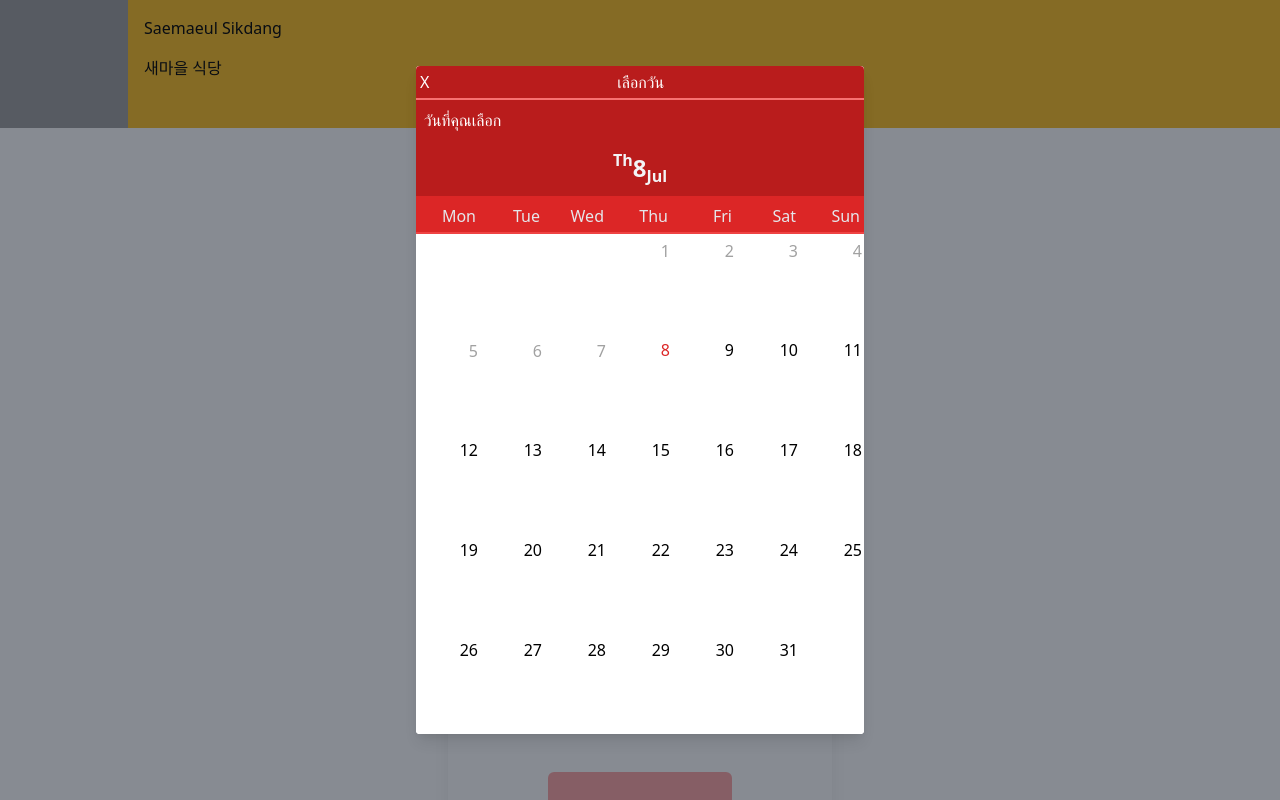
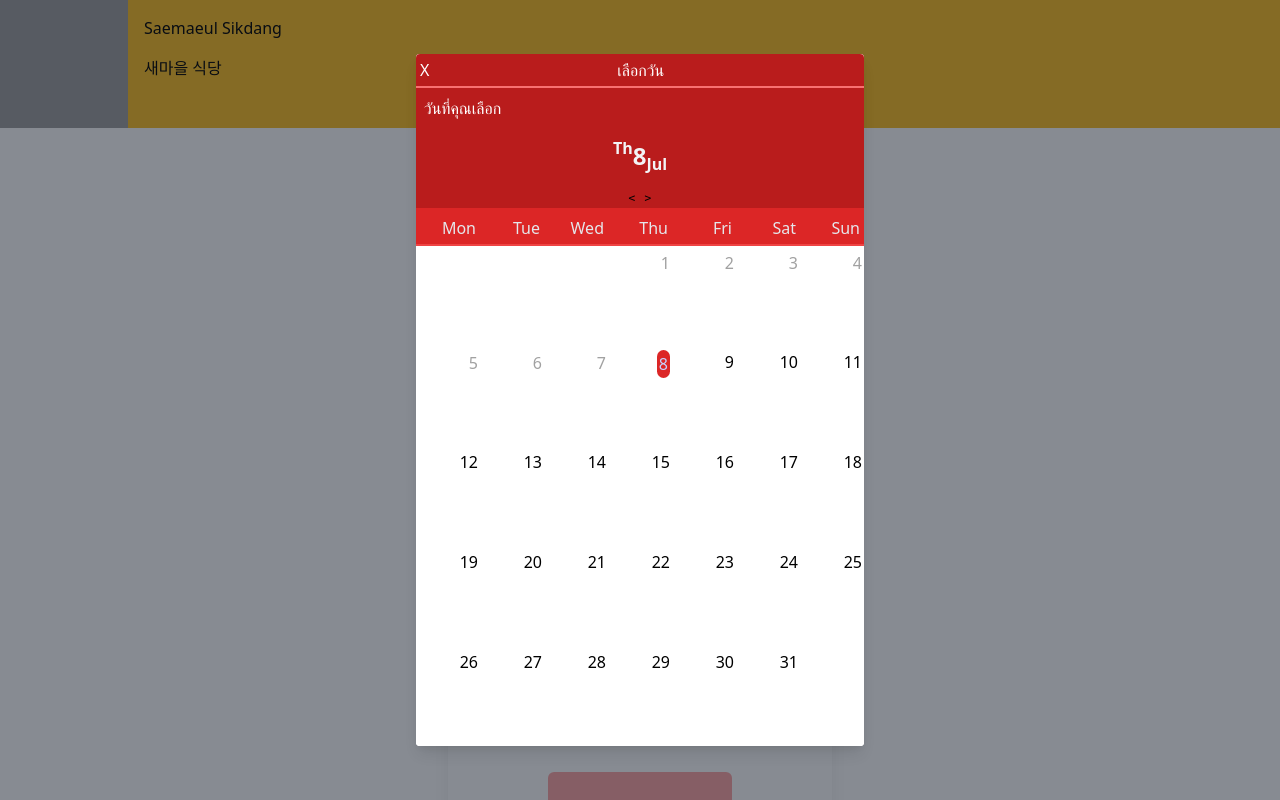
Before and after one commit to rosbas/te_mockup, a Nuxt app: page / in a window 1280 px wide. Both pictures are taken after a click on the button "เลือกวันที่". Shown: the top 800 px of the page. Built offline with nearby package versions, Linux system fonts and the light colour scheme; grey boxes are pictures that could not be loaded.

Commit message:
add highlight selected date
highlight selected date added

```diff
--- a/components/CustomCalendar/CalendarMonth.vue
+++ b/components/CustomCalendar/CalendarMonth.vue
@@ -20,16 +20,19 @@
               class="flex justify-between bg-red-700 selected-month"
             />
           </div>
-          <!-- <today>
-          <CalendarDateSelector
+
+          <!-- <CalendarDateSelector
               :current-date="today"
               :selected-date="selectedDate"
               @dateSelected="selectDate"
-            />
-          -->
+          /> -->
 
-        <!-- Show weekdays (sun-sat) -->
-        <CalendarWeekdays/>
+          <div class="flex px-auto justify-center text-color-gray-800 bg-red-700">
+            <span class="cursor-pointer select-none" @click="selectPrevious">﹤</span>
+            <span class="cursor-pointer select-none" @click="selectNext">﹥</span>
+          </div>
+          <!-- Show weekdays (sun-sat) -->
+          <CalendarWeekdays/>
           <!-- Grid days -->
           <ol class="days-grid h-full relative border-t-2 border-red-500 grid grid-cols-7 ">
             <CalendarMonthDayItem
--- a/components/CustomCalendar/CalendarMonthDayItem.vue
+++ b/components/CustomCalendar/CalendarMonthDayItem.vue
@@ -2,9 +2,10 @@
   <li
     class="calendar-day"
     :class="{
+      'calendar-day-selected':isSelectedDay,
       'calendar-day--today': isToday,
       'calendar-day-afToday': afToday,
-      'calendar-day-hidden': isNotCurrentMonth
+      'calendar-day-hidden': isNotCurrentMonth,
     }"
     @click="onClick"
   >
@@ -57,14 +58,16 @@ export default {
       return dayjs(this.day.date).isAfter(dayjs().format("YYYY-MM-DD"))
     },
     isNotCurrentMonth(){
-        return !this.day.isCurrentMonth
+      return !this.day.isCurrentMonth
+    },
+    isSelectedDay(){
+      return this.selectedDateJS.format("YYYY-MM-DD") == this.day.date
     },
     selectedDateJS:{
       get(){
-        return this.$store.state.selectedDateJS
+        return dayjs(this.$store.state.selectedDateJS)
       },
     },
-
   },
   methods: {
     onClick(){
@@ -131,4 +134,16 @@ export default {
   border-radius: 9999px;
   background-color: var(--grey-800);
 }
+
+.calendar-day-selected{
+  padding-top: 4px;
+}
+
+.calendar-day-selected > span{
+  --tw-text-opacity: 1;
+  color: rgba(199, 210, 254, var(--tw-text-opacity));
+  padding: 2px;
+  border-radius: 0.5rem;
+  background-color: rgb(220, 38, 38);
+}
 </style>
```
